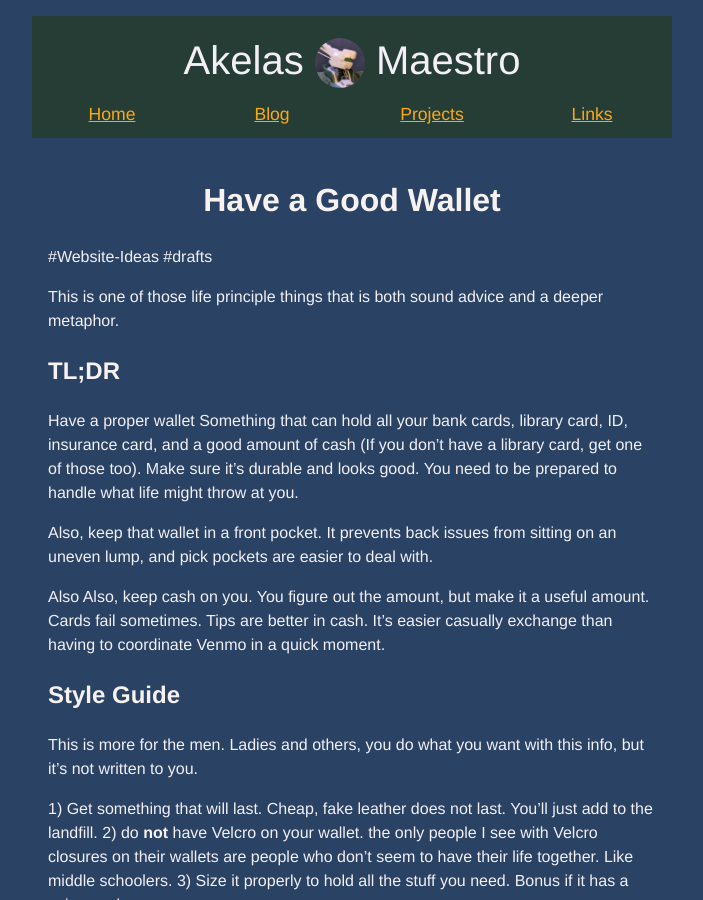
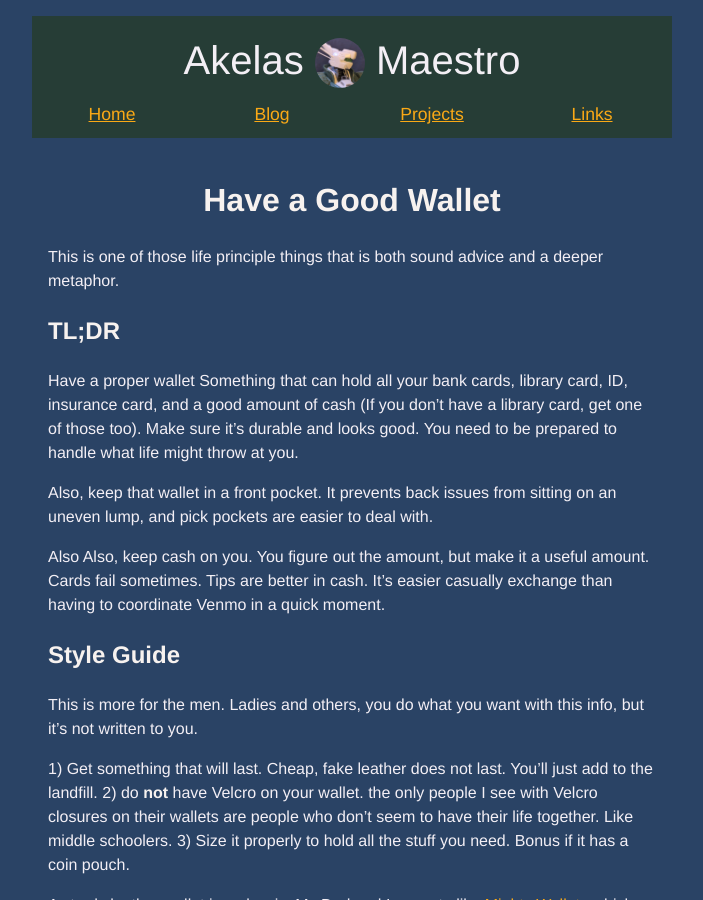
Before and after one commit to AkelasMaestro/akelasmaestro.github.io, a Jekyll site: the page built from _posts/2026-10-26-Good-Wallet.md, in a window 1280 px wide and 900 px high. Shown: the whole window, without its empty margins (288-991 px from the left). Built offline with Jekyll 4.4.1, drawn with Linux system fonts in a browser that asks for light colours.

Commit message:
PUSH NOTE : 2026-10-26-Good-Wallet.md

```diff
--- a/_posts/2026-10-26-Good-Wallet.md
+++ b/_posts/2026-10-26-Good-Wallet.md
@@ -5,7 +5,6 @@ author: Akelas Maestro
 categories: blog
 layout: post
 ---
-#Website-Ideas #drafts
 
 This is one of those life principle things that is both sound advice and a deeper metaphor.
 
```
